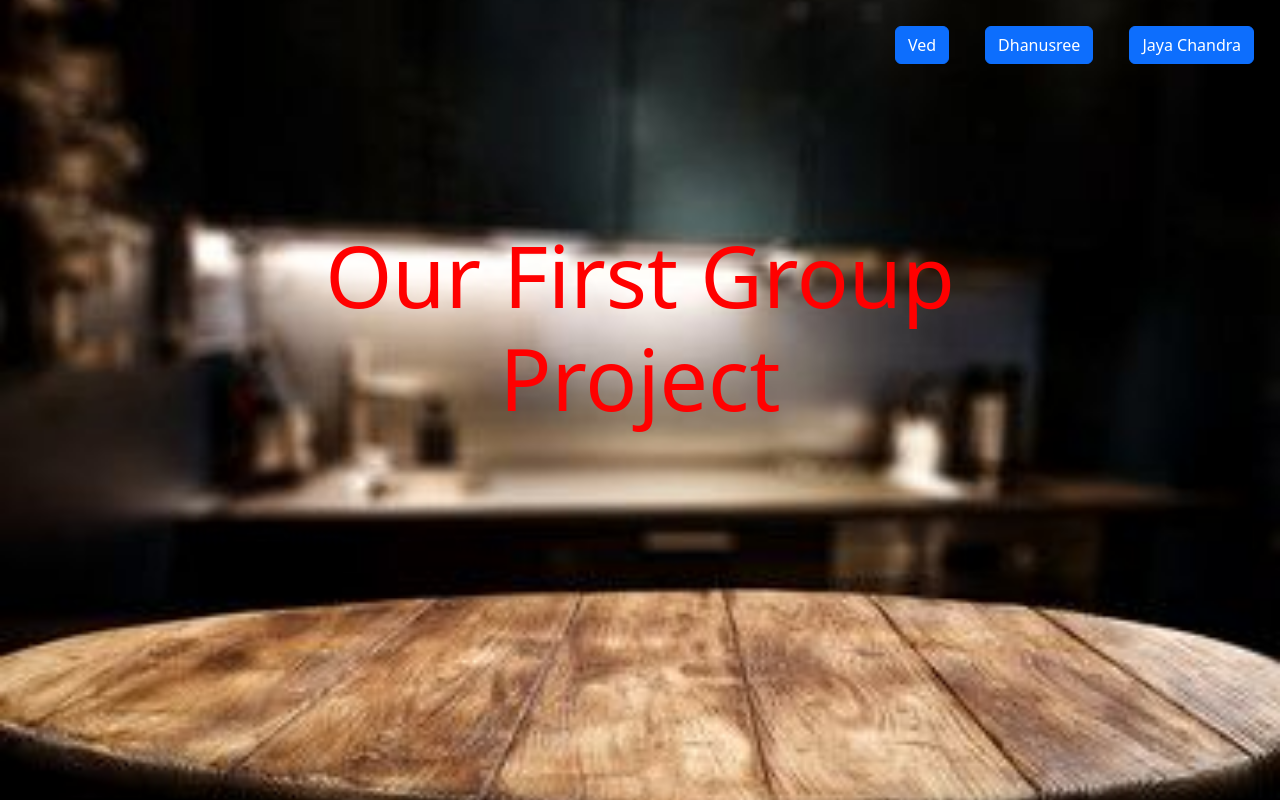
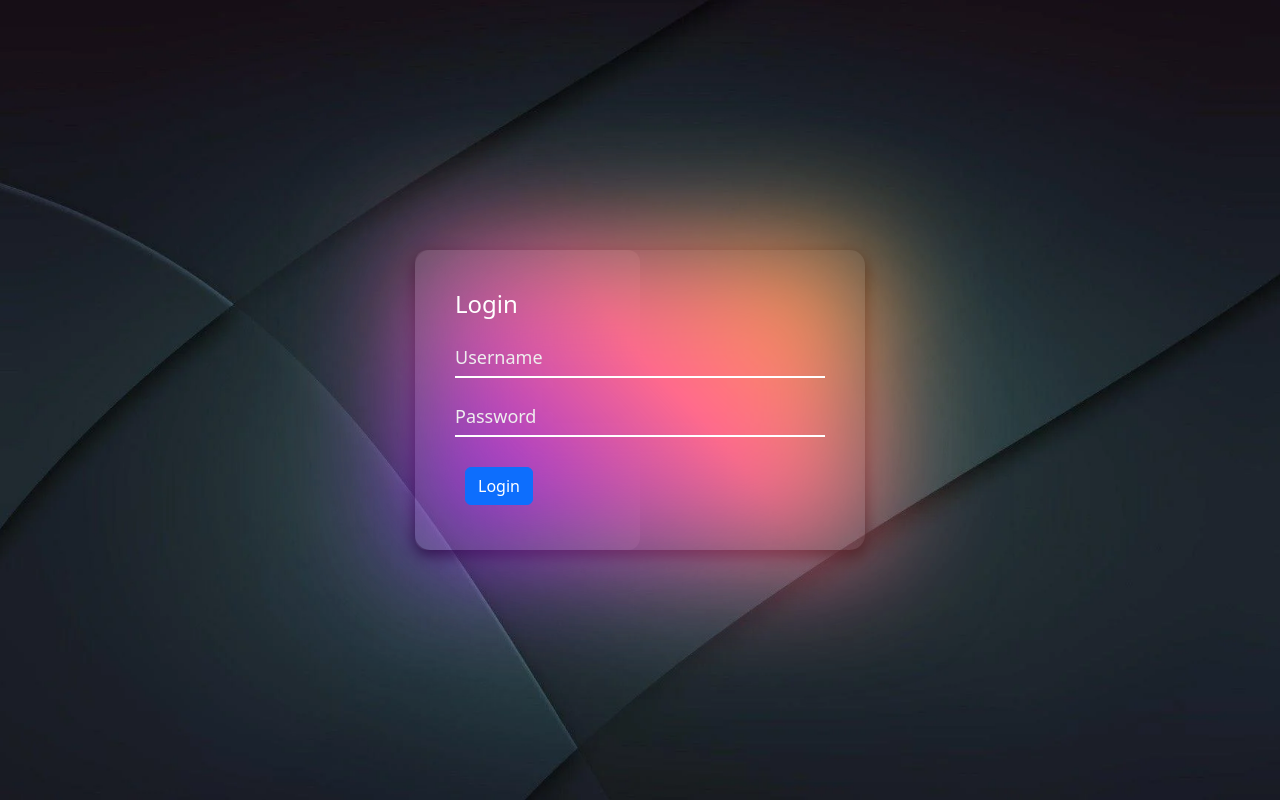
Before and after one commit to Ved364/Router-navigator-practice-proj, a React (Vite) app: page / in a window 1280 px wide. Built offline with nearby package versions, Linux system fonts and the light colour scheme.

Commit message:
change in Login form

```diff
--- a/src/App.tsx
+++ b/src/App.tsx
@@ -14,8 +14,8 @@ function App() {
     <>
       <BrowserRouter>
         <Routes>
-          <Route path="/login" element={<Login />} />
-          <Route path="/" element={<Home />} />
+          <Route path="/" element={<Login />} />
+          <Route path="/home" element={<Home />} />
           <Route path="/users" element={<Users />} />
           <Route path="/user/:id" element={<UserDetails />} />
 
--- a/src/components/Home.tsx
+++ b/src/components/Home.tsx
@@ -25,6 +25,13 @@ const Home = () => {
             {itemName.navName}
           </button>
         ))}
+        <button
+          type="button"
+          className="btn btn-primary"
+          onClick={() => navigate("/")}
+        >
+          Log out
+        </button>
       </div>
       <div className="homeBackground">
         <h1 className="HomeHeading">
--- a/src/components/Login.tsx
+++ b/src/components/Login.tsx
@@ -1,45 +1,24 @@
-import { useEffect, useState } from "react";
+import { useState } from "react";
 import { useNavigate } from "react-router-dom";
-import GetItem from "./GetItem";
-
-type FormEvent = React.FormEvent<HTMLFormElement>;
-
-type User = {
-  email: string;
-  password: string;
-};
 
 const Login = () => {
-  const [, setLogin] = useState<boolean>(false);
-  const [, setData] = useState<User[]>([]);
+  const [email, setEmail] = useState("");
+  const [password, setPassword] = useState("");
   const navigate = useNavigate();
 
-  useEffect(() => {
-    setData(GetItem());
-  }, []);
+  const handleLogin = (e: React.FormEvent<HTMLFormElement>) => {
+    e.preventDefault();
 
-  const handleLogin = (e: FormEvent) => {
-    e.preventDefault();
-    const email = (e.target as HTMLFormElement).email.value;
-    const password = (e.target as HTMLFormElement).password.value;
-    if (email && password) {
-      const users = GetItem();
-      for (const val of users) {
-        if (val.email.includes(email)) {
-          setLogin(true);
-          if (val.email === email && val.password === password) {
-            localStorage.setItem("currentUser", JSON.stringify(val));
-            navigate("/");
-          } else if (val.email !== email) {
-            alert(`${email} does not exist`);
-          } else {
-            alert("Password is incorrect");
-          }
-          return;
-        }
-      }
-      alert("User doesnot exist. Please Signup.");
-    }
+    localStorage.setItem("email", email);
+    localStorage.setItem("password", password);
+
+    setEmail("");
+
+    setPassword("");
+
+    alert("Login details saved!");
+
+    navigate("/home");
   };
   return (
     <div className="loginPageBackground">
--- a/src/components/Users.tsx
+++ b/src/components/Users.tsx
@@ -39,7 +39,7 @@ const Users = () => {
   };
 
   const handleUserpage = () => {
-    navigate("/");
+    navigate("/home");
   };
 
   const indexOfLastRow = currentPage * rowsPerPage;
--- a/src/components1/Usertask1.tsx
+++ b/src/components1/Usertask1.tsx
@@ -111,7 +111,7 @@ const Usertask1: React.FC = () => {
   if (id && userDetail) {
     return (
       <div className="container">
-        <button className="btn-back" onClick={() => navigate("/")}>
+        <button className="btn-back" onClick={() => navigate(-1)}>
           Back
         </button>
         <h1>User Details</h1>
@@ -140,7 +140,7 @@ const Usertask1: React.FC = () => {
     );
   }
 
-  const handleBackClick = () => navigate("/");
+  const handleBackClick = () => navigate(-1);
 
   return (
     <>
```
